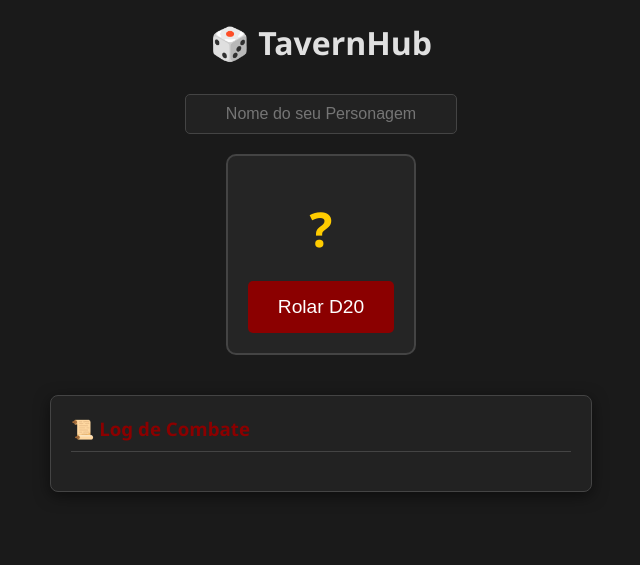
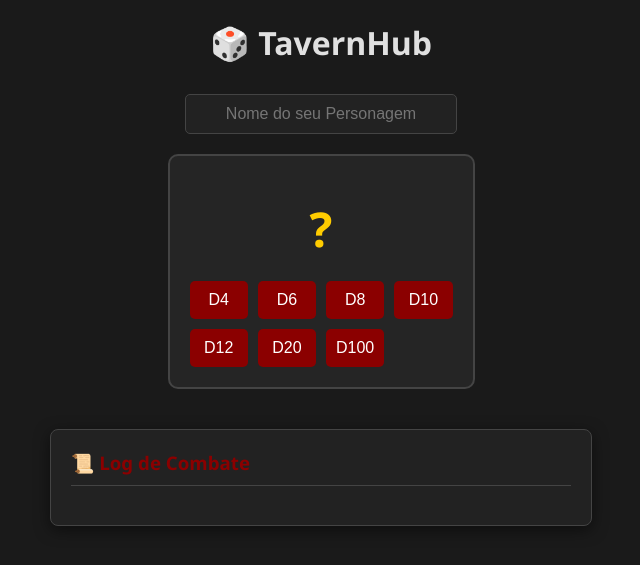
Before and after one commit to FredsonArthur/tavern-hub, a Django app: page / in a window 1280 px wide. Shown: the top 565 px of the page, without its empty margins (319-959 px from the left). Run offline with Django 5.2, Linux system fonts and the light colour scheme; data that the repository does not hold is empty.

Commit message:
Feat: Widget de múltiplos dados (D4-D100) e log detalhado.
Substituição do botão único de D20 por uma grade (grid) de botões para D4, D6, D8, D10, D12, D20 e D100.

Atualização da lógica JavaScript para enviar o tipo_dado dinamicamente via Fetch API.

Ajuste na View salvar_rolagem para processar e persistir o tipo de dado no banco de dados.

Melhoria no Log de Combate para exibir qual dado foi utilizado em cada rolagem.

Atualização do README.md marcando a funcionalidade como concluída.

```diff
--- a/lobby/templates/lobby/index.html
+++ b/lobby/templates/lobby/index.html
@@ -6,8 +6,17 @@
     <style>
         body { background: #1a1a1a; color: #e0e0e0; font-family: 'Segoe UI', sans-serif; text-align: center; padding-bottom: 50px; }
         .dice-container { margin-top: 20px; padding: 20px; border: 2px solid #444; display: inline-block; border-radius: 10px; background: #252525; }
-        #result { font-size: 3rem; color: #ffcc00; margin: 20px; font-weight: bold; }
-        button { background: #8b0000; color: white; border: none; padding: 15px 30px; font-size: 1.2rem; cursor: pointer; border-radius: 5px; transition: 0.3s; }
+        #result { font-size: 3rem; color: #ffcc00; margin: 20px; font-weight: bold; min-height: 60px; }
+
+        /* Grid de botões para múltiplos dados */
+        .dice-grid {
+            display: grid;
+            grid-template-columns: repeat(4, 1fr);
+            gap: 10px;
+            margin-top: 15px;
+        }
+
+        button { background: #8b0000; color: white; border: none; padding: 10px; font-size: 1rem; cursor: pointer; border-radius: 5px; transition: 0.3s; }
         button:hover { background: #ff0000; transform: scale(1.05); }
 
         /* Estilo para o campo de nome */
@@ -49,6 +58,7 @@
         .log-entry .time { color: #666; font-size: 0.8rem; }
         .log-entry span.player { color: #aaa; }
         .log-entry span.value { color: #ffcc00; font-weight: bold; margin-left: 5px; }
+        .log-entry span.dice-type { color: #8b0000; font-size: 0.85rem; font-style: italic; }
     </style>
 </head>
 <body>
@@ -60,7 +70,15 @@
 
     <div class="dice-container">
         <div id="result">?</div>
-        <button onclick="rollD20()">Rolar D20</button>
+        <div class="dice-grid">
+            <button onclick="rollDice(4)">D4</button>
+            <button onclick="rollDice(6)">D6</button>
+            <button onclick="rollDice(8)">D8</button>
+            <button onclick="rollDice(10)">D10</button>
+            <button onclick="rollDice(12)">D12</button>
+            <button onclick="rollDice(20)">D20</button>
+            <button onclick="rollDice(100)">D100</button>
+        </div>
     </div>
 
     <div class="log-container">
@@ -69,7 +87,6 @@
     </div>
 
     <script>
-        // Função para buscar as últimas rolagens do servidor
         function atualizarLog() {
             fetch('/listar-rolagens/')
                 .then(response => response.json())
@@ -84,6 +101,7 @@
                             <div>
                                 <span class="player">${r.jogador}</span> rolou
                                 <span class="value">${r.resultado}</span>
+                                <span class="dice-type">(${r.tipo_dado})</span>
                             </div>
                             <span class="time">${r.data}</span>
                         `;
@@ -93,22 +111,22 @@
                 .catch(error => console.error('Erro ao buscar log:', error));
         }
 
-        function rollD20() {
+        function rollDice(faces) {
             const resultDiv = document.getElementById('result');
             const nomeInput = document.getElementById('playerName');
-            const nomeValue = nomeInput.value.trim() || "Aventureiro"; // Pega o nome ou usa padrão
+            const nomeValue = nomeInput.value.trim() || "Aventureiro";
 
             resultDiv.innerText = "...";
 
             setTimeout(() => {
-                const roll = Math.floor(Math.random() * 20) + 1;
+                const roll = Math.floor(Math.random() * faces) + 1;
                 resultDiv.innerText = roll;
 
-                if(roll === 20) resultDiv.style.color = "#00ff00";
-                else if(roll === 1) resultDiv.style.color = "#ff0000";
+                // Destaque visual para acertos críticos ou falhas (baseado no D20)
+                if(faces === 20 && roll === 20) resultDiv.style.color = "#00ff00";
+                else if(faces === 20 && roll === 1) resultDiv.style.color = "#ff0000";
                 else resultDiv.style.color = "#ffcc00";
 
-                // Enviando para o servidor com o nome do jogador
                 fetch('/salvar-rolagem/', {
                     method: 'POST',
                     headers: {
@@ -116,7 +134,8 @@
                     },
                     body: JSON.stringify({
                         "resultado": roll,
-                        "jogador": nomeValue // Agora enviando o nome dinâmico
+                        "jogador": nomeValue,
+                        "tipo_dado": "D" + faces
                     })
                 })
                 .then(response => {
@@ -125,7 +144,7 @@
                 })
                 .then(data => {
                     console.log('Sucesso:', data);
-                    atualizarLog(); // Atualiza o log na tela
+                    atualizarLog();
                 })
                 .catch(error => console.error('Erro no Fetch:', error));
 
--- a/lobby/views.py
+++ b/lobby/views.py
@@ -11,30 +11,33 @@ def dashboard(request):
 
 @csrf_exempt
 def salvar_rolagem(request):
-    """Recebe o resultado e o nome do jogador via Fetch API e salva no banco de dados."""
+    """Recebe o resultado, o nome do jogador e o tipo de dado via Fetch API e salva no banco de dados."""
     if request.method == 'POST':
         try:
             data = json.loads(request.body)
             print(f"Recebido para salvar: {data}")
 
             resultado_valor = data.get('resultado')
-            # Captura o nome do jogador enviado pelo JavaScript
+            # Captura o nome do jogador enviado pelo JavaScript ou usa o padrão
             nome_jogador = data.get('jogador', 'Aventureiro')
+            # Captura o tipo de dado enviado pelo JavaScript ou usa D20 como padrão
+            tipo_dado_rolado = data.get('tipo_dado', 'D20')
 
             if resultado_valor is None:
                 return JsonResponse({'status': 'erro', 'message': 'Resultado vazio'}, status=400)
 
-            # Cria o registro utilizando o nome dinâmico enviado
+            # Cria o registro utilizando os dados dinâmicos enviados pelo widget
             nova_rolagem = Rolagem.objects.create(
                 jogador=nome_jogador,
-                tipo_dado="D20",
+                tipo_dado=tipo_dado_rolado,
                 resultado=int(resultado_valor)
             )
 
             return JsonResponse({
                 'status': 'sucesso',
                 'id': nova_rolagem.id,
-                'jogador': nome_jogador
+                'jogador': nome_jogador,
+                'tipo_dado': tipo_dado_rolado
             })
         except Exception as e:
             print(f"Erro no processamento: {e}")
@@ -47,10 +50,11 @@ def listar_rolagens(request):
     # Busca as 10 rolagens mais recentes (ordenadas por data decrescente)
     rolagens = Rolagem.objects.all().order_by('-data_hora')[:10]
 
-    # Transforma os dados em uma lista de dicionários para o Log
+    # Transforma os objetos em uma lista de dicionários para o Log, incluindo o tipo do dado
     dados = [
         {
             "jogador": r.jogador,
+            "tipo_dado": r.tipo_dado,
             "resultado": r.resultado,
             "data": r.data_hora.strftime('%H:%M:%S')
         } for r in rolagens
```
Also changed, not shown: lobby/models.py (+8 -0 lines), README.md.
